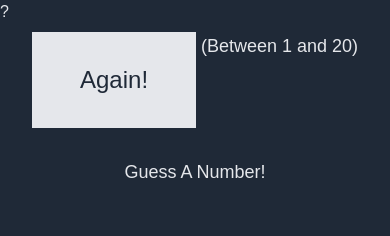
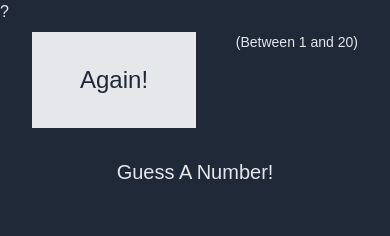
Before and after one commit to chrisvo81/guess-number-game, a React (Create React App) app: page / in a window 390 px wide. Shown: the top 236 px of the page. Built offline with nearby package versions, Linux system fonts and the light colour scheme.

Commit message:
Add font size for h1 and between

```diff
--- a/src/index.css
+++ b/src/index.css
@@ -27,7 +27,7 @@ header {
 }
 
 h1 {
-	@apply text-lg md:text-3xl;
+	@apply text-xl md:text-3xl;
 	top: 52%;
 	left: 50%;
 	transform: translate(-50%, -50%);
@@ -44,7 +44,7 @@ h1 {
 }
 
 .between {
-	@apply text-lg top-8 right-8;
+	@apply text-sm md:text-lg top-8 right-8;
 }
 
 .again {
```
